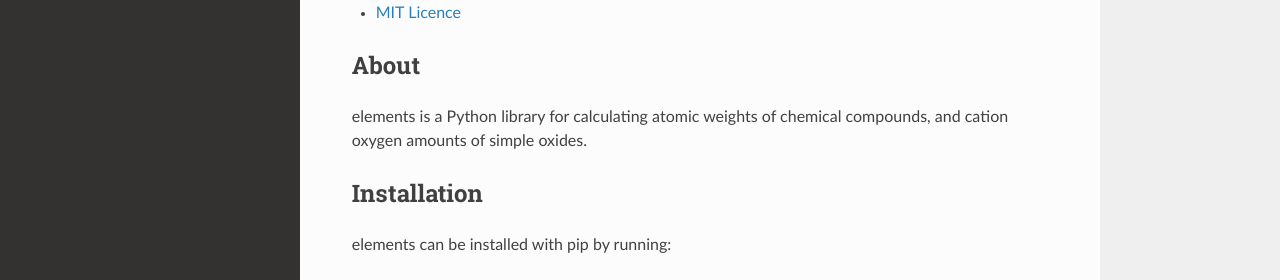
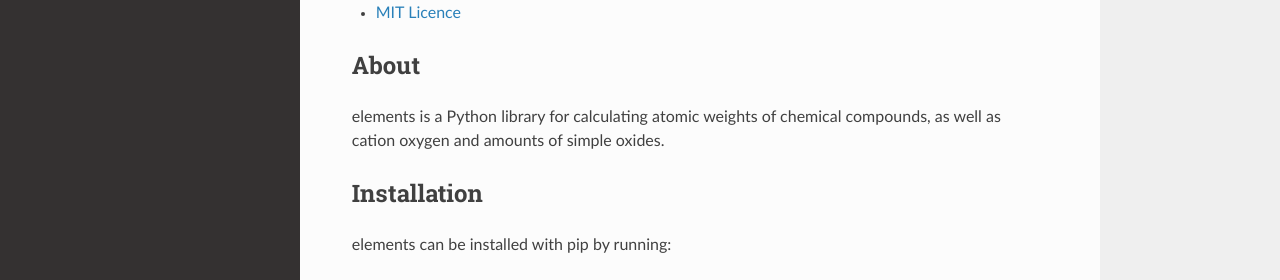
Before and after one commit to TDGerve/elementMass, a Sphinx documentation site: the page built from docs/source/index.rst, in a window 1280 px wide and 1160 px high. Shown: the part 471-751 px from the top of the window. Built offline with Sphinx 7.4.7 and the Read the Docs theme 2.0.0, drawn with Linux system fonts in a browser that asks for light colours.

Commit message:
docs update

```diff
--- a/README.rst
+++ b/README.rst
@@ -6,8 +6,7 @@ elements
 
 Documentation
 -------------
-Code documentation is not yet available
-
+Code documentation is available at `elements_tvg.readthedocs.io <https://elements-tvg.readthedocs.io/en/latest/>`_
 
 Installation
 ------------
--- a/docs/source/index.rst
+++ b/docs/source/index.rst
@@ -15,7 +15,7 @@ elements quickstart
 
 About
 -----
-elements is a Python library for calculating atomic weights of chemical compounds, and cation oxygen amounts of simple oxides.
+elements is a Python library for calculating atomic weights of chemical compounds, as well as cation oxygen and amounts of simple oxides.
 
 Installation
 ------------
```
Also changed, not shown: .readthedocs.yaml (added).
